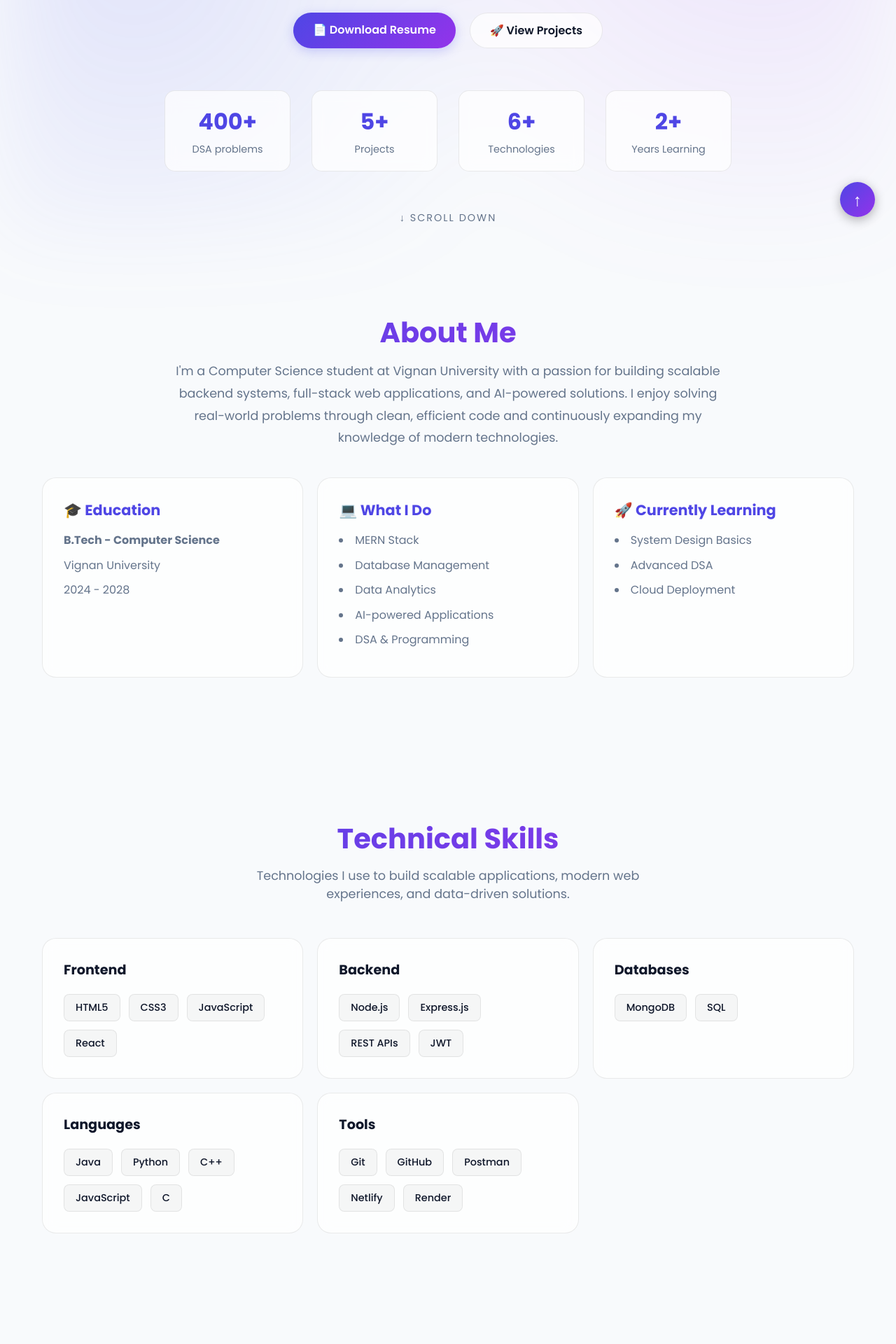
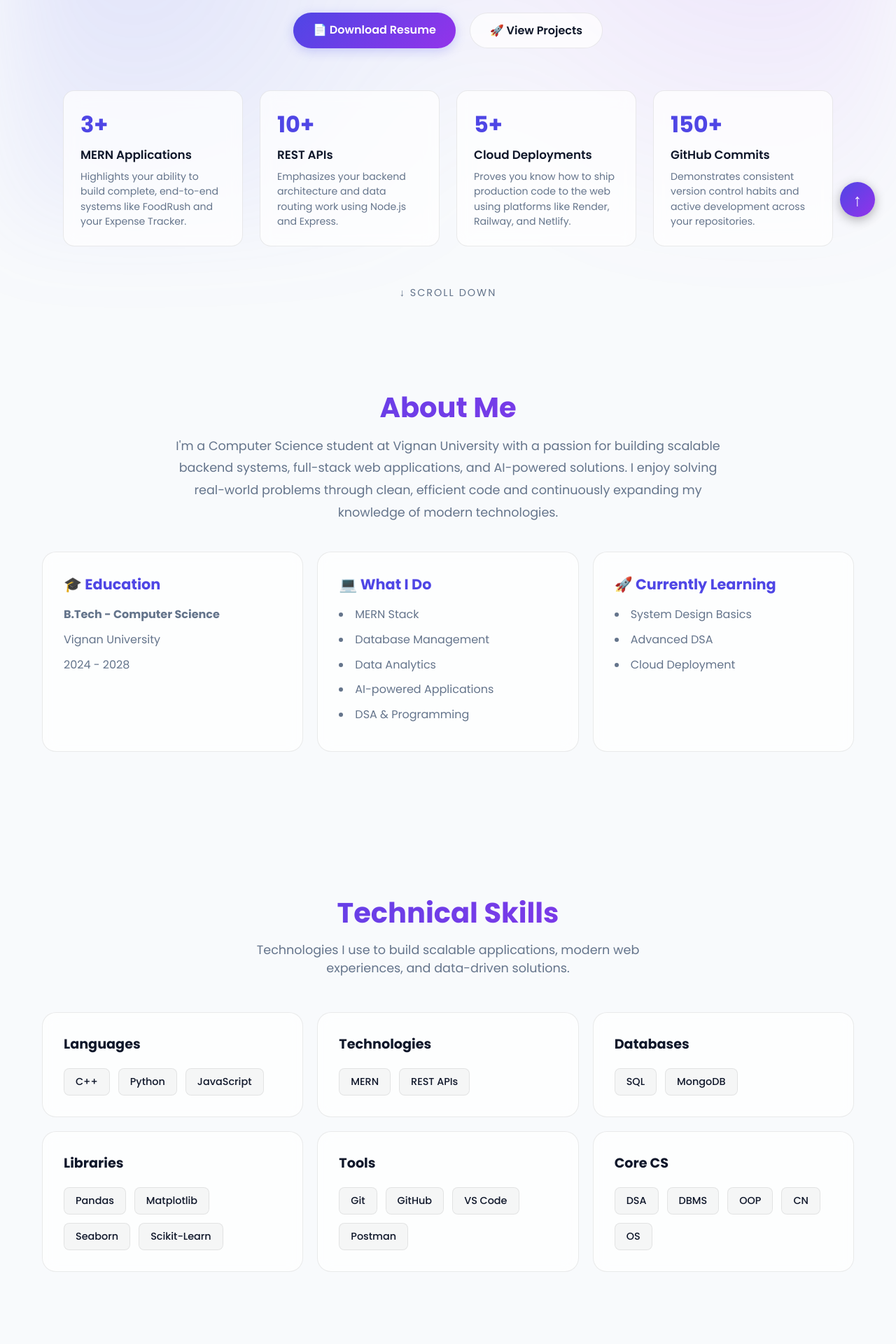
Before and after one commit to yagnesh471/myprofile, a React (Vite) app: page / in a window 1280 px wide. Shown: the part 460-2380 px from the top of the page at 70% size. Built offline with nearby package versions, Linux system fonts and the light colour scheme; no server answers.

Commit message:
feat: revert views counter, update technical skills, and revamp highlight cards

```diff
--- a/src/App.css
+++ b/src/App.css
@@ -284,30 +284,40 @@ background: var(--gradient);
 }
 
 .stats-grid {
-  display: flex;
-  gap: 30px;
-  flex-wrap: wrap;
-  justify-content: center;
+  display: grid;
+  grid-template-columns: repeat(auto-fit, minmax(230px, 1fr));
+  gap: 24px;
+  width: 100%;
+  max-width: 1100px;
+  margin: 0 auto;
 }
 
 .stat-card {
   background: var(--card-bg);
   border: 1px solid var(--border);
-  padding: 20px 30px;
-  border-radius: 15px;
+  padding: 24px;
+  border-radius: 16px;
   backdrop-filter: blur(10px);
-  min-width: 180px;
+  text-align: left;
 }
 
 .stat-card h2 {
   font-size: 2rem;
   color: var(--primary);
-  margin-bottom: 5px;
+  margin-bottom: 6px;
+}
+
+.stat-card .stat-title {
+  font-size: 1.05rem;
+  font-weight: 600;
+  color: var(--text);
+  margin-bottom: 8px;
 }
 
 .stat-card p {
   color: var(--text-muted);
-  font-size: 0.9rem;
+  font-size: 0.88rem;
+  line-height: 1.5;
 }
 
 .scroll-down {
@@ -677,46 +687,13 @@ background: var(--gradient);
   color: var(--primary);
 }
 
-.footer-bottom {
-  display: flex;
-  justify-content: space-between;
-  align-items: center;
-  width: 100%;
-  max-width: 900px;
-  margin: 40px auto 0;
-  padding-top: 20px;
-  border-top: 1px solid var(--border);
-  flex-wrap: wrap;
-  gap: 15px;
-}
-
-.copyright {
+.copyright, .made-by {
   color: var(--text-muted);
   font-size: 0.9rem;
 }
 
-.views-badge {
-  display: flex;
-  align-items: center;
-  background: var(--input-bg);
-  border: 1px solid var(--border);
-  border-radius: 20px;
-  padding: 6px 16px;
-  font-size: 0.9rem;
-  color: var(--text-muted);
-}
-
-.views-badge strong {
-  margin-left: 6px;
-  color: var(--text);
-}
-
-@media (max-width: 600px) {
-  .footer-bottom {
-    flex-direction: column;
-    justify-content: center;
-    text-align: center;
-  }
+.heart {
+  color: #ef4444;
 }
 
 /* ===========================
@@ -758,8 +735,8 @@ background: var(--gradient);
   }
 
   .stats-grid {
-    flex-direction: column;
-    align-items: center;
+    grid-template-columns: 1fr;
+    max-width: 320px;
   }
 
   .stat-card {
--- a/src/App.jsx
+++ b/src/App.jsx
@@ -2,7 +2,7 @@ import { useState, useEffect } from "react";
 import { motion } from "framer-motion";
 import emailjs from "@emailjs/browser";
 import CodingActivity from "./components/CodingActivity/CodingActivity";
-import { FaGithub, FaLinkedin, FaPhone, FaEnvelope, FaWhatsapp, FaInstagram, FaLaptopCode, FaUsers } from "react-icons/fa";
+import { FaGithub, FaLinkedin, FaPhone, FaEnvelope, FaWhatsapp, FaInstagram, FaLaptopCode } from "react-icons/fa";
 import { SiLeetcode, SiCodechef, SiHackerrank, SiHackerearth } from "react-icons/si";
 import tufLogo from "./assets/tuf-logo.png";
 import "./App.css";
@@ -40,19 +40,7 @@ export default function Portfolio() {
   const [success, setSuccess] = useState("");
   const [errorMsg, setErrorMsg] = useState("");
 
-  const [views, setViews] = useState(0);
 
-  useEffect(() => {
-    fetch('https://hits.sh/yagnesh471.netlify.app.svg')
-      .then(res => res.text())
-      .then(svg => {
-        const match = svg.match(/<title>hits: (.*?)<\/title>/);
-        if (match && match[1]) {
-          setViews(parseInt(match[1]).toLocaleString());
-        }
-      })
-      .catch(err => console.error("Error fetching views:", err));
-  }, []);
 
   /* ===========================
         Statistics
@@ -60,20 +48,24 @@ export default function Portfolio() {
 
   const stats = [
     {
-      number: "400+",
-      label: "DSA problems",
+      number: "3+",
+      title: "MERN Applications",
+      description: "Highlights your ability to build complete, end-to-end systems like FoodRush and your Expense Tracker.",
+    },
+    {
+      number: "10+",
+      title: "REST APIs",
+      description: "Emphasizes your backend architecture and data routing work using Node.js and Express.",
     },
     {
       number: "5+",
-      label: "Projects",
+      title: "Cloud Deployments",
+      description: "Proves you know how to ship production code to the web using platforms like Render, Railway, and Netlify.",
     },
     {
-      number: "6+",
-      label: "Technologies",
-    },
-    {
-      number: "2+",
-      label: "Years Learning",
+      number: "150+",
+      title: "GitHub Commits",
+      description: "Demonstrates consistent version control habits and active development across your repositories.",
     },
   ];
 
@@ -83,52 +75,53 @@ export default function Portfolio() {
 
   const skillCategories = [
     {
-      title: "Frontend",
+      title: "Languages",
       skills: [
-        "HTML5",
-        "CSS3",
+        "C++",
+        "Python",
         "JavaScript",
-        "React",
       ],
     },
-
     {
-      title: "Backend",
+      title: "Technologies",
       skills: [
-        "Node.js",
-        "Express.js",
+        "MERN",
         "REST APIs",
-        "JWT",
       ],
     },
-
     {
       title: "Databases",
       skills: [
+        "SQL",
         "MongoDB",
-        "SQL",
       ],
     },
-
     {
-      title: "Languages",
+      title: "Libraries",
       skills: [
-        "Java",
-        "Python",
-        "C++",
-        "JavaScript",
-        "C",
+        "Pandas",
+        "Matplotlib",
+        "Seaborn",
+        "Scikit-Learn",
       ],
     },
-
     {
       title: "Tools",
       skills: [
         "Git",
         "GitHub",
+        "VS Code",
         "Postman",
-        "Netlify",
-        "Render",
+      ],
+    },
+    {
+      title: "Core CS",
+      skills: [
+        "DSA",
+        "DBMS",
+        "OOP",
+        "CN",
+        "OS",
       ],
     },
   ];
@@ -476,7 +469,9 @@ export default function Portfolio() {
 
             <h2>{item.number}</h2>
 
-            <p>{item.label}</p>
+            <h4 className="stat-title">{item.title}</h4>
+
+            <p>{item.description}</p>
 
           </motion.div>
 
@@ -1183,16 +1178,14 @@ export default function Portfolio() {
 
       </div>
 
-      {/* Footer Bottom (Copyright & Views) */}
-      <div className="footer-bottom">
-        <p className="copyright">
-          © {new Date().getFullYear()} Yagnesh • Software Engineer
-        </p>
-        <div className="views-badge">
-          <FaUsers size={16} color="var(--primary)" style={{ marginRight: '6px' }} />
-          Views: <strong>{views}</strong>
-        </div>
-      </div>
+      {/* Copyright */}
+
+      <p className="copyright">
+        © {new Date().getFullYear()} Yagnesh. All Rights Reserved.
+      </p>
+      <p className="made-by">
+          Built with <span className="heart">❤</span>
+      </p>
 
     </footer>
 
```
